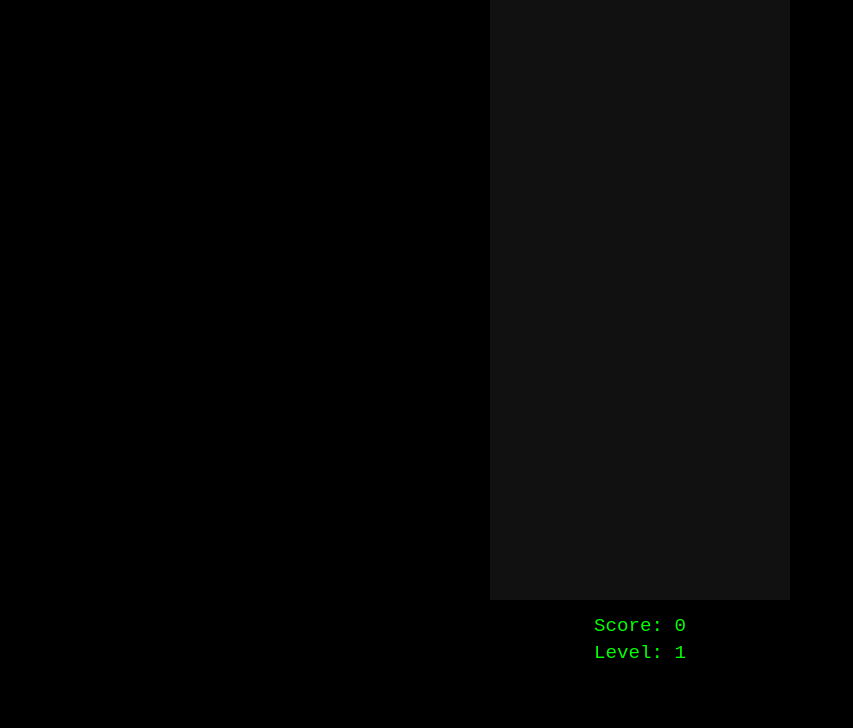
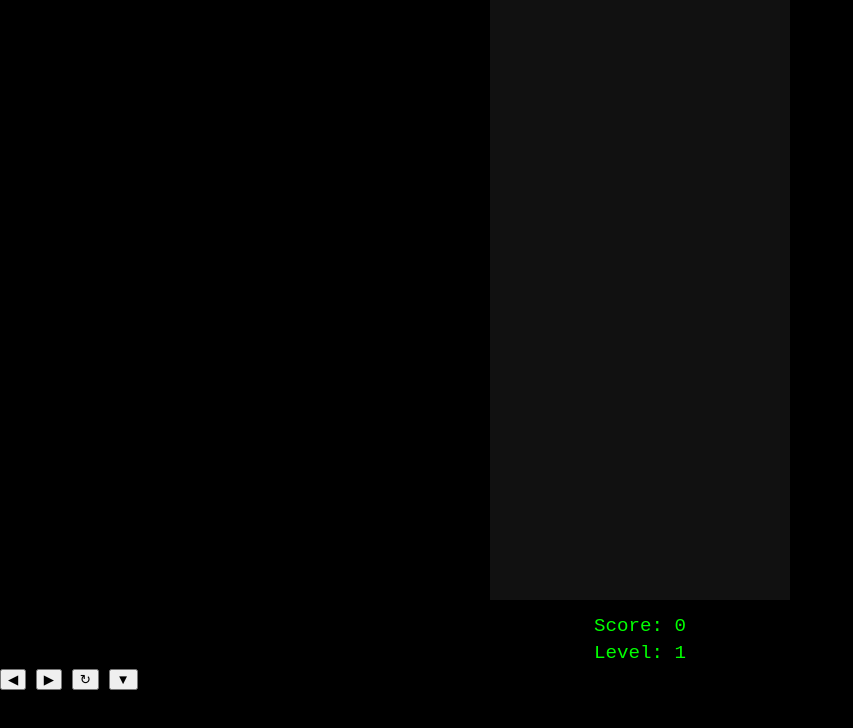
Before and after one commit to Brooksw453/TetrisHTML, a plain HTML site: page index.html in a window 1280 px wide. Shown: the whole page, without its empty margins (0-853 px from the left). Drawn offline with Linux system fonts and the light colour scheme.

Commit message:
Update index.html

```diff
--- a/index.html
+++ b/index.html
@@ -20,3 +20,9 @@
   <script src="game.js"></script>
 </body>
 </html>
+<div id="controls">
+  <button id="btn-left">&#9664;</button>
+  <button id="btn-right">&#9654;</button>
+  <button id="btn-rotate">&#8635;</button>
+  <button id="btn-down">&#9660;</button>
+</div>
```
